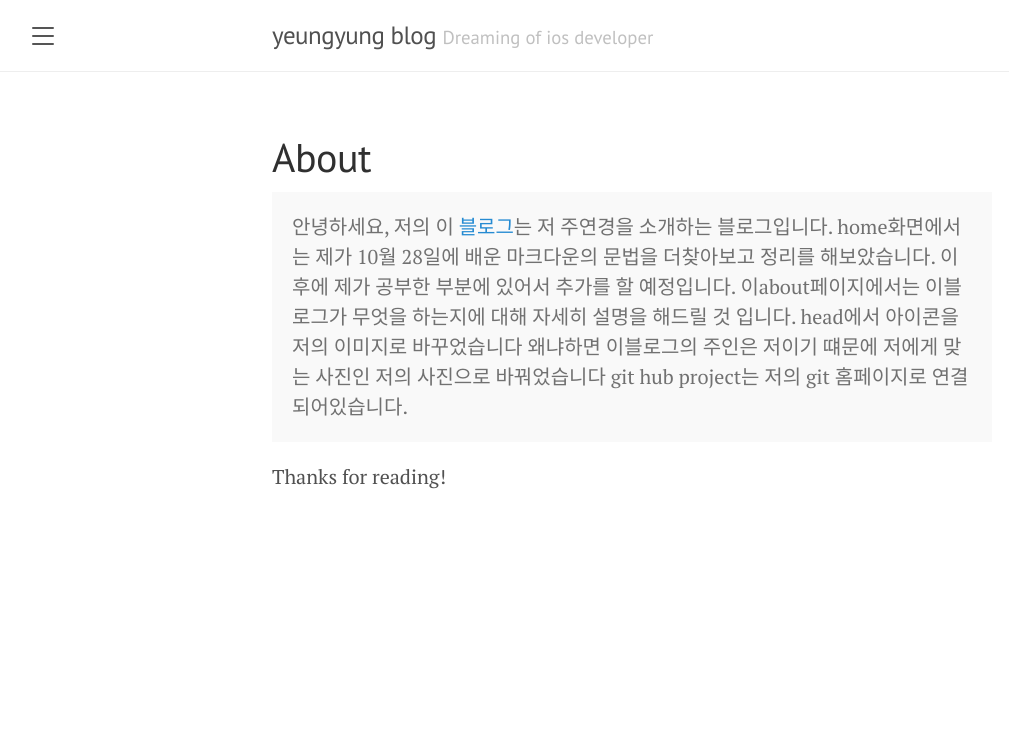
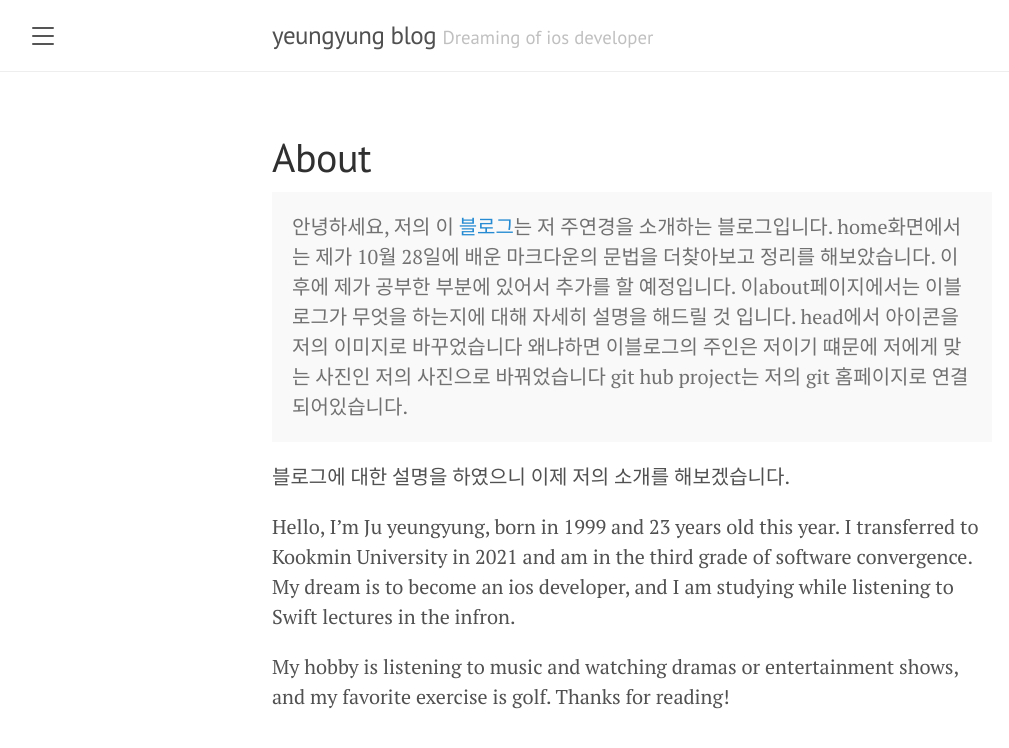
Before and after one commit to yeungyung2019/yeungyung2019.github.io, a Jekyll site: the page built from about.md, in a window 1280 px wide. Shown: the top 748 px of the page, without its empty margins (8-1017 px from the left). Built offline with Jekyll 4.4.1, drawn with Linux system fonts in a browser that asks for light colours.

Commit message:
자기소개 추가하기기

```diff
--- a/about.md
+++ b/about.md
@@ -5,5 +5,9 @@ title: About
 <p class="message">
  안녕하세요, 저의  이 <a href="https://yeungyung2019.github.io/">블로그</a>는  저 주연경을 소개하는 블로그입니다. home화면에서는 제가 10월 28일에 배운 마크다운의 문법을 더찾아보고 정리를 해보았습니다. 이후에 제가 공부한 부분에 있어서 추가를 할 예정입니다. 이about페이지에서는 이블로그가 무엇을 하는지에 대해 자세히 설명을 해드릴 것 입니다. head에서 아이콘을 저의 이미지로 바꾸었습니다 왜냐하면 이블로그의 주인은 저이기 떄문에 저에게 맞는 사진인 저의 사진으로 바꿔었습니다 git hub project는 저의 git 홈페이지로 연결되어있습니다.
 </p>
+블로그에 대한 설명을 하였으니 이제 저의 소개를 해보겠습니다.
 
+Hello, I'm Ju yeungyung, born in 1999 and 23 years old this year. I transferred to Kookmin University in 2021 and am in the third grade of software convergence. My dream is to become an ios developer, and I am studying while listening to Swift lectures in the infron.
+
+My hobby is listening to music and watching dramas or entertainment shows, and my favorite exercise is golf.
 Thanks for reading!
```
